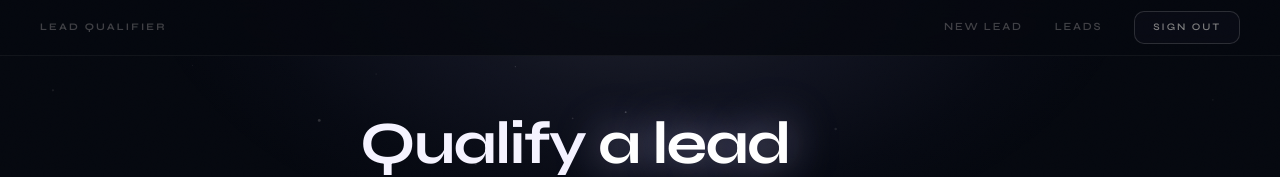
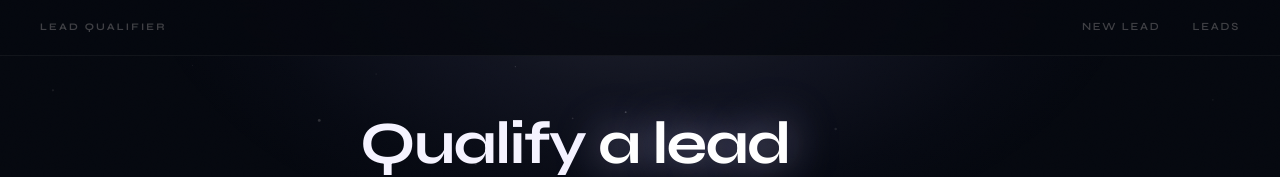
Before and after one commit to techpersona-studio/lead-qualifier, a Next.js app in the folder web/: page / in a window 1280 px wide. Shown: the top 177 px of the page. Built offline with nearby package versions, Linux system fonts and the light colour scheme; no server answers.

Commit message:
fix: hide nav on login page and sign out button when unauthenticated

```diff
--- a/web/components/Nav.tsx
+++ b/web/components/Nav.tsx
@@ -1,10 +1,27 @@
 "use client";
 import Link from "next/link";
-import { useRouter } from "next/navigation";
+import { usePathname, useRouter } from "next/navigation";
+import { useEffect, useState } from "react";
 import { createClient } from "@/lib/supabase/browser";
+import { getNavVisibility } from "@/lib/nav";
 
 export function Nav() {
   const router = useRouter();
+  const pathname = usePathname();
+  const [user, setUser] = useState<{ id: string } | null>(null);
+
+  useEffect(() => {
+    const supabase = createClient();
+    supabase.auth.getUser().then(({ data }) => setUser(data.user as { id: string } | null));
+    const { data: { subscription } } = supabase.auth.onAuthStateChange((_event, session) => {
+      setUser(session?.user as { id: string } | null ?? null);
+    });
+    return () => subscription.unsubscribe();
+  }, []);
+
+  const { showNav, showSignOut } = getNavVisibility(pathname, user);
+
+  if (!showNav) return null;
 
   const handleSignOut = async () => {
     const supabase = createClient();
@@ -60,6 +77,7 @@ export function Nav() {
         >
           Leads
         </Link>
+        {showSignOut && (
           <button
             data-testid="signout-button"
             onClick={handleSignOut}
@@ -68,6 +86,7 @@ export function Nav() {
           >
             Sign out
           </button>
+        )}
       </div>
     </nav>
   );
--- /dev/null
+++ b/web/lib/nav.ts
@@ -0,0 +1,6 @@
+export function getNavVisibility(pathname: string, user: { id: string } | null) {
+  if (pathname.startsWith("/login")) {
+    return { showNav: false, showSignOut: false };
+  }
+  return { showNav: true, showSignOut: user !== null };
+}
```
Also changed, not shown: 1 other file (tests, documents, lock files or other folders). Lines whose indentation alone changed are shown as unchanged.
